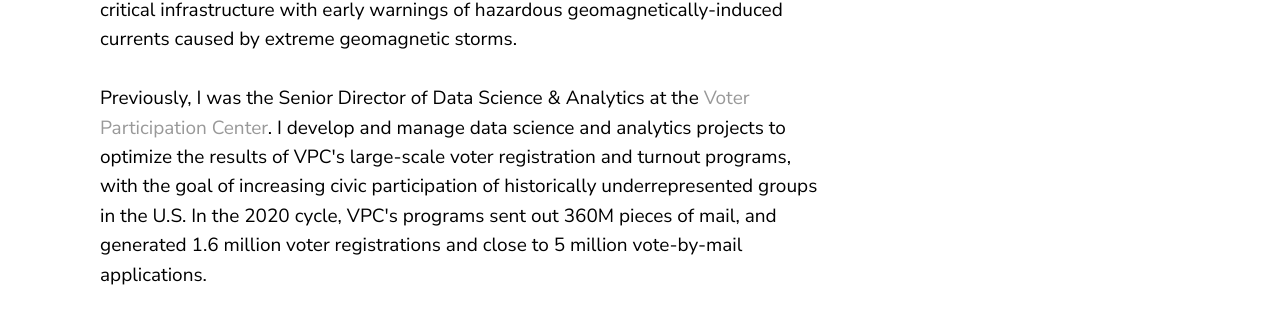
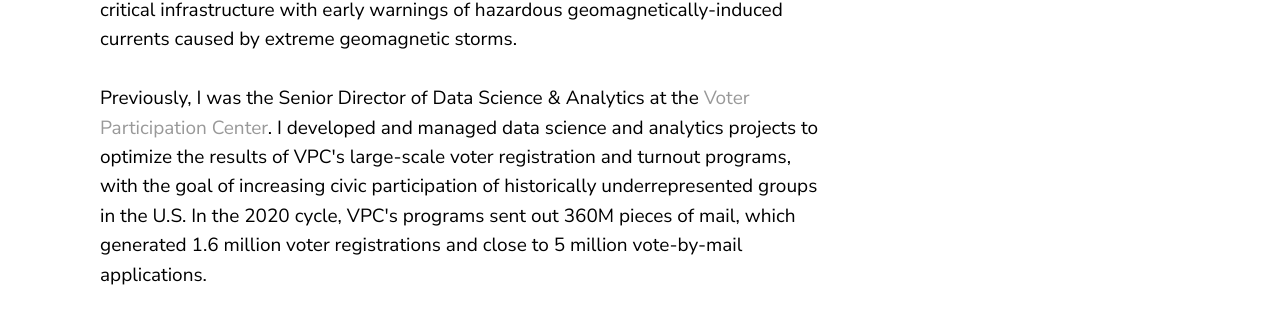
Before and after one commit to phoebetwong/phoebetwong.github.io, a Jekyll site: the page built from index.html, in a window 1280 px wide. Shown: the part 824-1136 px from the top of the page. Built offline with Jekyll 4.4.1, drawn with Linux system fonts in a browser that asks for light colours; a script that is not in the unit is left out.

Commit message:
may 2022 update v5

```diff
--- a/about.html
+++ b/about.html
@@ -7,7 +7,7 @@
 	<h1>Welcome to my website!</h1>
 	<p>I'm currently a Data Science Director at <a href="https://www.ey.com/en_gl/strategy/about-ey-parthenon" target="_blank">EY-Parthenon</a>, where I'm leading a team to develop real-time geoelectric field forecasting capabilities with Deep Learning techniques for a NASA SBIR Phase II contract, which aims to provide operators of critical infrastructure with early warnings of hazardous geomagnetically-induced currents caused by extreme geomagnetic storms.
 		<br><br>
-		Previously, I was the Senior Director of Data Science & Analytics at the <a href="https://www.voterparticipation.org/" target="_blank">Voter Participation Center</a>. I develop and manage data science and analytics projects to optimize the results of VPC's large-scale voter registration and turnout programs, with the goal of increasing civic participation of historically underrepresented groups in the U.S. In the 2020 cycle, VPC's programs sent out 360M pieces of mail, and generated 1.6 million voter registrations and close to 5 million vote-by-mail applications.
+		Previously, I was the Senior Director of Data Science & Analytics at the <a href="https://www.voterparticipation.org/" target="_blank">Voter Participation Center</a>. I developed and managed data science and analytics projects to optimize the results of VPC's large-scale voter registration and turnout programs, with the goal of increasing civic participation of historically underrepresented groups in the U.S. In the 2020 cycle, VPC's programs sent out 360M pieces of mail, which generated 1.6 million voter registrations and close to 5 million vote-by-mail applications.
 		<br><br>
 		From 2017-2019, I built and ran a nonprofit called <a href="https://equalcitizens.us/" target="_blank">Equal Citizens</a> with <a href="https://en.wikipedia.org/wiki/Lawrence_Lessig" target="_blank">Prof. Lawrence Lessig</a> at Harvard Law School.
 		Equal Citizens advances democracy reform in the U.S. through a variety of projects, including election reform litigations, grassroot mobilization,
--- a/index.html
+++ b/index.html
@@ -7,7 +7,7 @@
 	<h1>Welcome to my website!</h1>
 	<p>I'm currently a Data Science Director at <a href="https://www.ey.com/en_gl/strategy/about-ey-parthenon" target="_blank">EY-Parthenon</a>, where I'm leading a team to develop real-time geoelectric field forecasting capabilities with Deep Learning techniques for a NASA SBIR Phase II contract, which aims to provide operators of critical infrastructure with early warnings of hazardous geomagnetically-induced currents caused by extreme geomagnetic storms.
 		<br><br>
-		Previously, I was the Senior Director of Data Science & Analytics at the <a href="https://www.voterparticipation.org/" target="_blank">Voter Participation Center</a>. I develop and manage data science and analytics projects to optimize the results of VPC's large-scale voter registration and turnout programs, with the goal of increasing civic participation of historically underrepresented groups in the U.S. In the 2020 cycle, VPC's programs sent out 360M pieces of mail, and generated 1.6 million voter registrations and close to 5 million vote-by-mail applications.
+		Previously, I was the Senior Director of Data Science & Analytics at the <a href="https://www.voterparticipation.org/" target="_blank">Voter Participation Center</a>. I developed and managed data science and analytics projects to optimize the results of VPC's large-scale voter registration and turnout programs, with the goal of increasing civic participation of historically underrepresented groups in the U.S. In the 2020 cycle, VPC's programs sent out 360M pieces of mail, which generated 1.6 million voter registrations and close to 5 million vote-by-mail applications.
 		<br><br>
 		From 2017-2019, I built and ran a nonprofit called <a href="https://equalcitizens.us/" target="_blank">Equal Citizens</a> with <a href="https://en.wikipedia.org/wiki/Lawrence_Lessig" target="_blank">Prof. Lawrence Lessig</a> at Harvard Law School.
 		Equal Citizens advances democracy reform in the U.S. through a variety of projects, including election reform litigations, grassroot mobilization,
```
